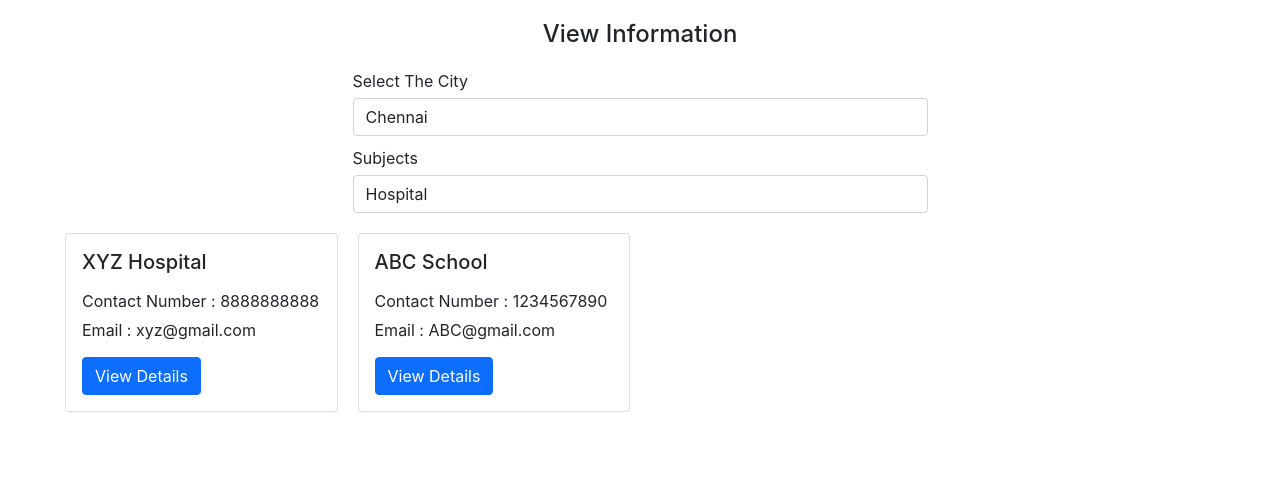
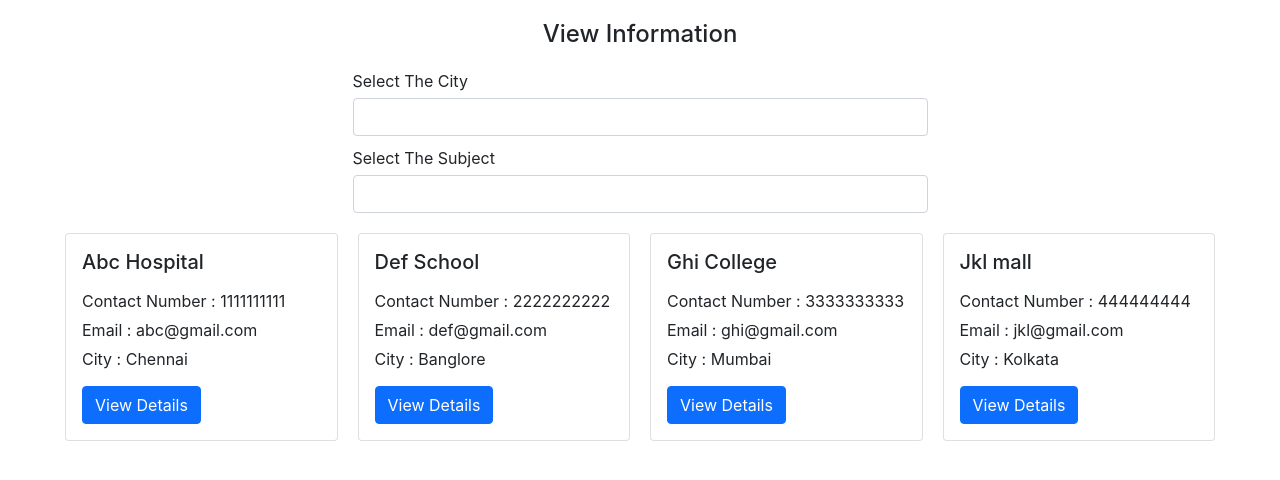
Before and after one commit to balayogesh2000/city-classified-frontend, a React (Create React App) app: page /information in a window 1280 px wide. Shown: the top 480 px of the page. Built offline with nearby package versions, Linux system fonts and the light colour scheme.

Commit message:
Added modal for view information

```diff
--- a/package.json
+++ b/package.json
@@ -6,6 +6,7 @@
     "@testing-library/jest-dom": "^5.14.1",
     "@testing-library/react": "^11.2.7",
     "@testing-library/user-event": "^12.8.3",
+    "axios": "^0.21.1",
     "bootstrap": "^5.0.2",
     "react": "^17.0.2",
     "react-bootstrap": "^1.6.1",
--- a/src/components/Information/Information.js
+++ b/src/components/Information/Information.js
@@ -1,6 +1,7 @@
-import React from "react";
+import React, { useState } from "react";
 import { Card, Button } from "react-bootstrap";
 import Select from "../../components/common/Select/Select";
+import Modal from "../../components/common/Modal/Modal";
 
 import Title from "../common/Title/Title";
 
@@ -8,18 +9,63 @@ import classes from "./Information.module.css";
 
 const informationData = [
   {
-    title: "XYZ Hospital",
-    contact: 8888888888,
-    email: "xyz@gmail.com",
+    title: "Abc Hospital",
+    contact: 1111111111,
+    email: "abc@gmail.com",
+    city: "Chennai",
+    subject: "Hospital",
   },
   {
-    title: "ABC School",
-    contact: 1234567890,
-    email: "ABC@gmail.com",
+    title: "Def School",
+    contact: 2222222222,
+    email: "def@gmail.com",
+    city: "Banglore",
+    subject: "School",
+  },
+  {
+    title: "Ghi College",
+    contact: 3333333333,
+    email: "ghi@gmail.com",
+    city: "Mumbai",
+    subject: "College",
+  },
+  {
+    title: "Jkl mall",
+    contact: 444444444,
+    email: "jkl@gmail.com",
+    city: "Kolkata",
+    subject: "Shopping mall",
   },
 ];
 
 const Information = () => {
+  const [city, setCity] = useState("");
+  const [subject, setSubject] = useState("");
+  const [infoList, setInfoList] = useState(informationData);
+  const [show, setShow] = useState(false);
+  const [modalData, setModalData] = useState({});
+
+  const openModal = (info) => {
+    setShow(true);
+    setModalData(info);
+  };
+
+  const cityChangeHandler = (e) => {
+    setCity(e.target.value);
+    const filtered = informationData.filter(
+      (item) => item.city === e.target.value && subject === item.subject
+    );
+    setInfoList(filtered);
+  };
+
+  const subjectChangeHandler = (e) => {
+    setSubject(e.target.value);
+    const filtered = informationData.filter(
+      (item) => item.subject === e.target.value && city === item.city
+    );
+    setInfoList(filtered);
+  };
+
   return (
     <div className={classes.Information}>
       <div className={classes.container}>
@@ -28,18 +74,22 @@ const Information = () => {
           <Select
             options={["Chennai", "Banglore", "Mumbai", "Kolkata"]}
             label="Select the city"
+            value={city}
+            onChange={cityChangeHandler}
           />
           <div style={{ height: "10px" }}></div>
           <Select
-            label="Subjects"
-            options={["Hospital", "School", "Colleges", "Shopping malls"]}
+            label="Select the subject"
+            options={["Hospital", "School", "College", "Shopping mall"]}
+            value={subject}
+            onChange={subjectChangeHandler}
           />
         </div>
         <div
           className={classes.informationContainer}
           style={{ marginTop: "20px" }}
         >
-          {informationData.map((info) => {
+          {infoList.map((info) => {
             return (
               <Card>
                 <Card.Body>
@@ -49,8 +99,13 @@ const Information = () => {
                   <Card.Text>
                     <p>Contact Number : {info.contact}</p>
                     <p>Email : {info.email}</p>
+                    <p>City : {info.city}</p>
                   </Card.Text>
-                  <Button variant="primary" style={{ marginTop: "10px" }}>
+                  <Button
+                    onClick={() => openModal(info)}
+                    variant="primary"
+                    style={{ marginTop: "10px" }}
+                  >
                     View Details
                   </Button>
                 </Card.Body>
@@ -58,7 +113,15 @@ const Information = () => {
             );
           })}
         </div>
+        {JSON.stringify(infoList) === "[]" ? (
+          <p style={{ textAlign: "center" }}>No records found</p>
+        ) : null}
       </div>
+      <Modal show={show} setShow={setShow} title={modalData.title}>
+        <p>Contact Number : {modalData.contact}</p>
+        <p>Email : {modalData.email}</p>
+        <p>City : {modalData.city}</p>
+      </Modal>
     </div>
   );
 };
--- /dev/null
+++ b/src/components/common/Modal/Modal.jsx
@@ -0,0 +1,32 @@
+import React from "react";
+import { Modal, Button } from "react-bootstrap";
+
+const ModalComp = ({
+  show,
+  setShow,
+  onSave,
+  title,
+  cancel = "Cancel",
+  save = "Save",
+  children,
+}) => {
+  const handleClose = () => setShow(false);
+  return (
+    <Modal show={show} onHide={handleClose} animation={false}>
+      <Modal.Header closeButton>
+        <Modal.Title>{title}</Modal.Title>
+      </Modal.Header>
+      <Modal.Body>{children}</Modal.Body>
+      {/* <Modal.Footer>
+        <Button variant="secondary" onClick={handleClose}>
+          {cancel}
+        </Button>
+        <Button variant="primary" onClick={onSave}>
+          {save}
+        </Button>
+      </Modal.Footer> */}
+    </Modal>
+  );
+};
+
+export default ModalComp;
--- a/src/components/common/PostInformation/PostInformation.js
+++ b/src/components/common/PostInformation/PostInformation.js
@@ -12,6 +12,14 @@ const data = [
     label: "Subject",
     options: ["Shopping Malls", "Schools", "Colleges", "Hospitals"],
     state: "subject",
+    value: "",
+  },
+  {
+    type: "input",
+    label: "Name",
+    required: true,
+    placeholder: "Name",
+    state: "name",
     value: "",
   },
   {
--- a/src/components/common/Select/Select.js
+++ b/src/components/common/Select/Select.js
@@ -9,6 +9,7 @@ const Select = ({ label, required, options, value, onChange }) => {
         {label}
         <span style={{ color: "red" }}>{required && " *"}</span>
         <select className="form-control" value={value} onChange={onChange}>
+          <option hidden></option>
           {options.map((option, idx) => {
             return <option key={idx}>{option}</option>;
           })}
--- a/src/index.css
+++ b/src/index.css
@@ -12,3 +12,16 @@ code {
   font-family: source-code-pro, Menlo, Monaco, Consolas, "Courier New",
     monospace;
 }
+
+button.close {
+  border: none;
+  background-color: transparent;
+}
+
+button.close span {
+  font-size: 24px;
+}
+
+span.sr-only {
+  display: none;
+}
```
Also changed, not shown: src/components/common/Modal/Modal.module.css (added), 1 other file (tests, documents, lock files or other folders).
